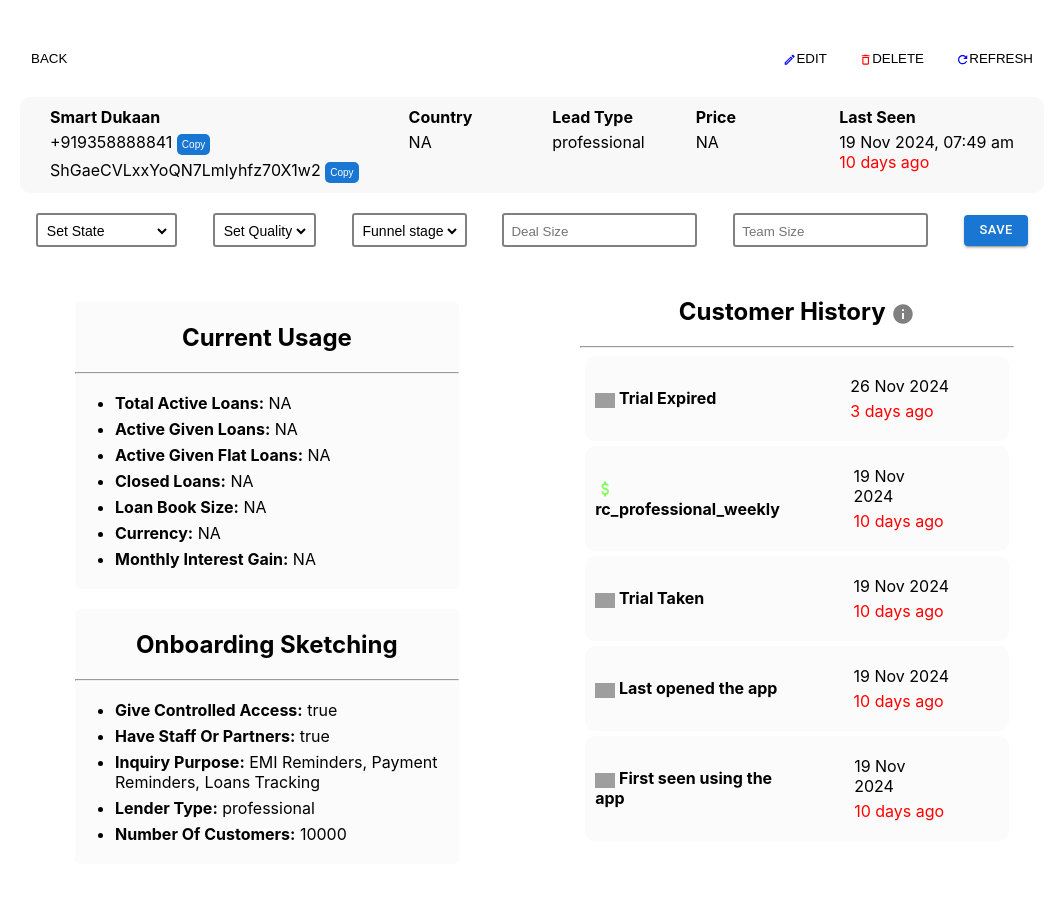
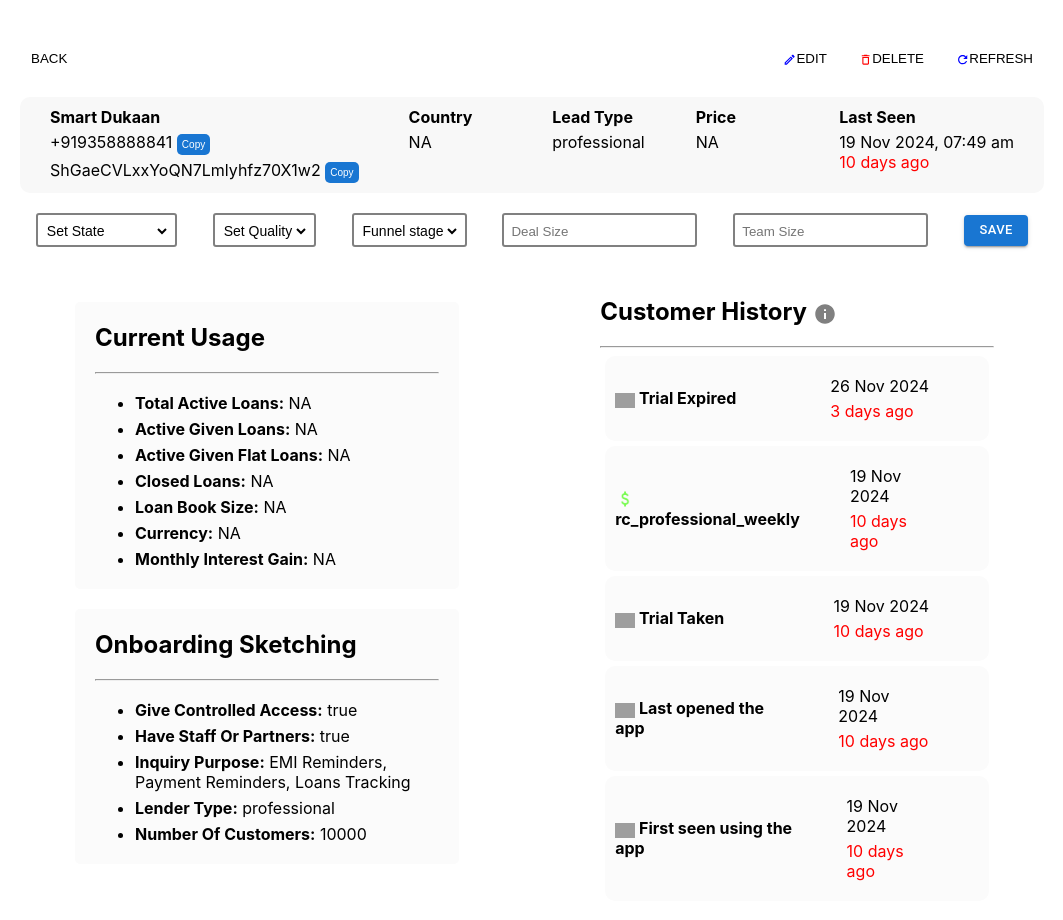
Before and after one commit to bavaniganga/react-fb-dash, a React (Create React App) app: page / in a window 1280 px wide. Shown: the top 920 px of the page, without its empty margins (108-1171 px from the left). Built offline with nearby package versions, Linux system fonts and the light colour scheme; grey boxes are pictures that could not be loaded.

Commit message:
heading change

```diff
--- a/src/App.js
+++ b/src/App.js
@@ -3,9 +3,6 @@
 import React, { useState } from "react";
 import Button from "@mui/material/Button";
 import { IoMdInformationCircle } from "react-icons/io";
-import { data } from "./constants/data";
-import DateComponent from "./components/UTCdatechangeToIndian.js";
-import TimeChangeComponent from "./components/MillisecTimeChangeComponent.js";
 import LenderDetails from "./components/LenderDetails.js";
 import LenderHistory from "./components/LenderHistory.js";
 import Topnavbar from "./components/HeaderComponent.js";
--- a/src/styles/app.css
+++ b/src/styles/app.css
@@ -40,6 +40,7 @@
 .customer-history {
   border: 1px solid #ccc;
   border: none;
+  padding:0px 20px;
 }
 .usage-history-details {
   display: grid;
@@ -51,16 +52,13 @@
   padding: 5px;
 }
 .organization-details div {
-  padding: 1px 0px;
+  padding: 1px 20px;
   margin: 20px;
   background-color: rgb(251, 251, 251);
   border-radius: 5px;
 }
 .organization-details div:hover {
   background-color: rgb(238, 243, 251);
-}
-h2 {
-  text-align: center;
 }
 li{
   padding: 3px 0px;
```
Also changed, not shown: src/components/LenderDetails.js (+0 -91 lines), src/components/OrganizationDetails.js (+0 -95 lines), src/components/UTCdatechangeToIndian.js (+0 -50 lines), src/components/headercomponent.js (+0 -35 lines).
